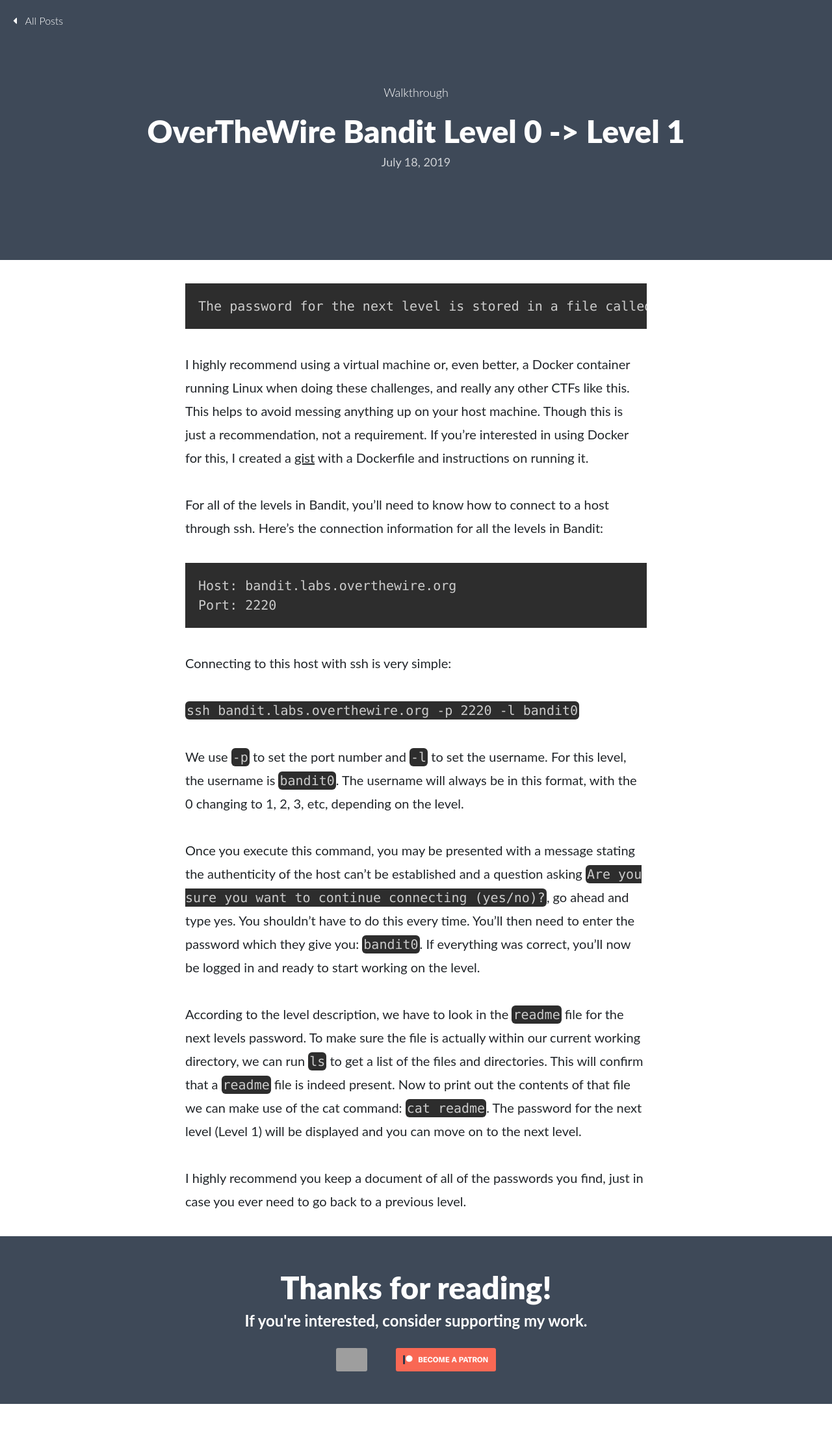
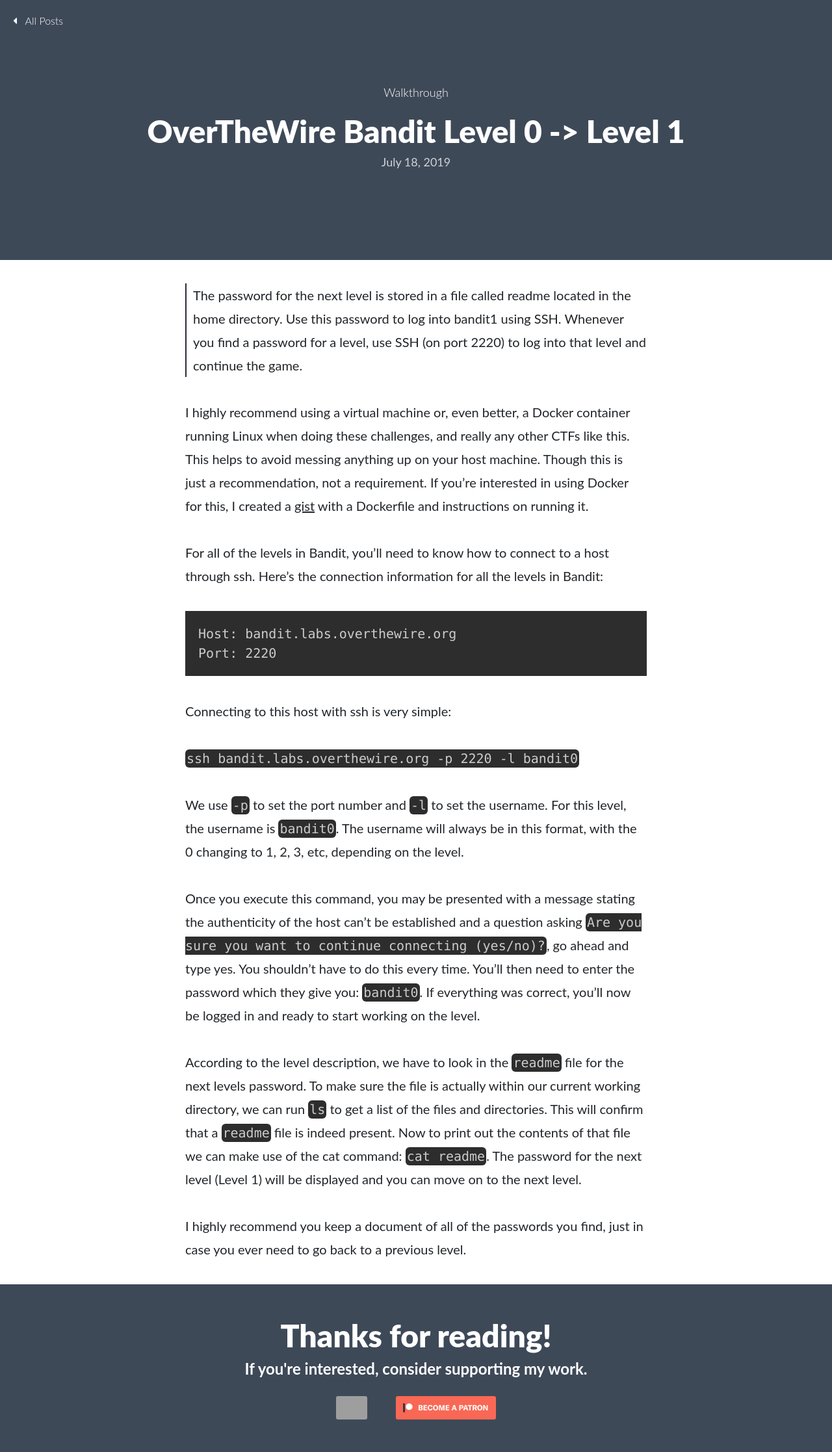
Before and after one commit to ericgrandt/erigitic.github.io, a Jekyll site: the page built from _posts/2019-7-18-overthewire-bandit-0-1.md, in a window 1280 px wide. Shown: the whole page at 65% size. Built offline with Jekyll 4.4.1, drawn with Linux system fonts in a browser that asks for light colours; nearby versions of some CDN libraries; before the commit the page ends 2160 px from its top, so only the background shows below that; grey boxes are pictures that could not be loaded.

```diff
--- a/_posts/2019-7-18-overthewire-bandit-0-1.md
+++ b/_posts/2019-7-18-overthewire-bandit-0-1.md
@@ -5,7 +5,7 @@ page-id: post
 tags: [walkthrough, writeup]
 ---
 
-	The password for the next level is stored in a file called readme located in the home directory. Use this password to log into bandit1 using SSH. Whenever you find a password for a level, use SSH (on port 2220) to log into that level and continue the game.
+> The password for the next level is stored in a file called readme located in the home directory. Use this password to log into bandit1 using SSH. Whenever you find a password for a level, use SSH (on port 2220) to log into that level and continue the game.
 
 I highly recommend using a virtual machine or, even better, a Docker container running Linux when doing these challenges, and really any other CTFs like this. This helps to avoid messing anything up on your host machine. Though this is just a recommendation, not a requirement. If you're interested in using Docker for this, I created a [gist](https://gist.github.com/Erigitic/4b11297f02169a996c24f52729b58e01) with a Dockerfile and instructions on running it.
 
```
